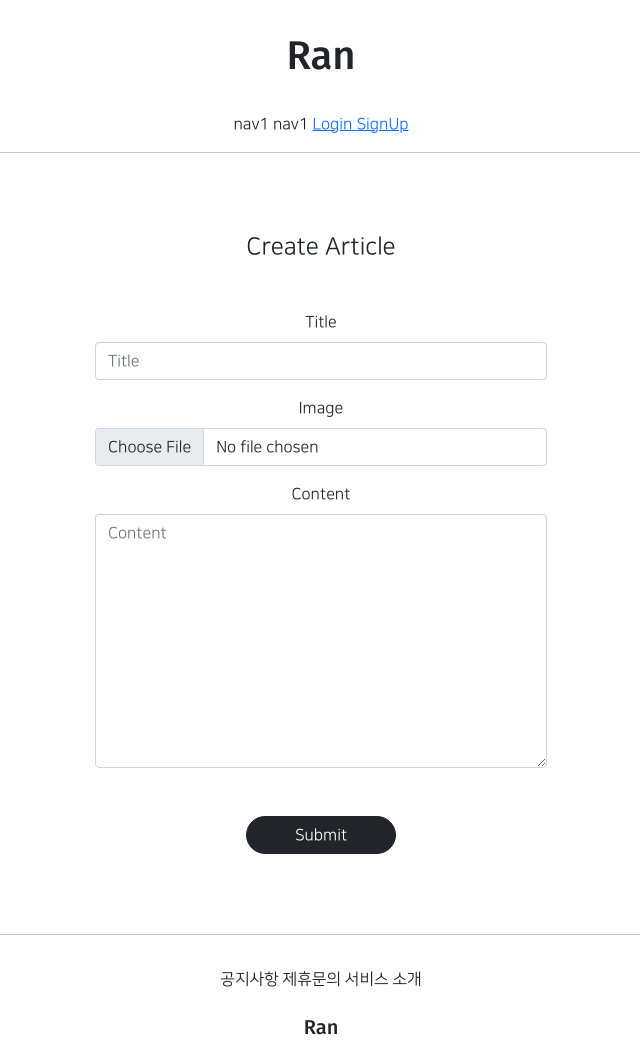
After one commit to lauren0914/project2, a Django app: page /articles/create/ in a window 1280 px wide. The commit adds this page. Shown: the whole page, without its empty margins (319-959 px from the left). Run offline with Django 3.2, Linux system fonts and the light colour scheme; parts of the project's set-up code (start-up, migrations or seed data) failed here and were passed over; some libraries are stand-ins or nearby versions.

Commit message:
8/2 project2 commit 2

```diff
--- a/accountapp/templates/accountapp/detail.html
+++ b/accountapp/templates/accountapp/detail.html
@@ -9,7 +9,7 @@
             {% if target_user.profile %}
 {#                이미지도 출력#}
                 <img src="{{ target_user.profile.image.url }}"
-                     class='profile image m-4'
+                     class='profile_image m-4'
                      alt="profile image">
 
                 <h2 class="NNS_B">
--- /dev/null
+++ b/articleapp/templates/articleapp/create.html
@@ -0,0 +1,19 @@
+{% extends 'base.html' %}}
+{% load bootstrap4 %}
+{% block content %}
+<div class="text-center mw-500 m-auto">
+    <div class="m-5">
+        <h4>Create Article</h4>
+    </div>
+    <div>
+        <form action="{% url 'articleapp:create' %}" method='post' enctype="multipart/form-data">
+            {% csrf_token %}
+            {% bootstrap_form form %}
+            <div class='m-5'>
+                <input type='submit' class='btn btn-dark rounded-pill px-5'>
+            </div>
+        </form>
+    </div>
+</div>
+
+{% endblock %}
--- a/articleapp/urls.py
+++ b/articleapp/urls.py
@@ -1,10 +1,11 @@
 from django.urls import path
 from django.views.generic import TemplateView
 
+from articleapp.views import ArticleCreateView
 
 app_name = 'articleapp'
 
 urlpatterns = [
-    path('list/', TemplateView.as_view(template_name='articleapp/list.html'), name='list')
-
+    path('list/', TemplateView.as_view(template_name='articleapp/list.html'), name='list'),
+    path('create/', ArticleCreateView.as_view(), name='create'),
 ]
--- a/articleapp/views.py
+++ b/articleapp/views.py
@@ -1,3 +1,19 @@
 from django.shortcuts import render
 
 # Create your views here.
+from django.urls import reverse_lazy
+from django.views.generic import CreateView
+
+from articleapp.forms import ArticleCreationForm
+from articleapp.models import Article
+
+
+class ArticleCreateView(CreateView):
+    model = Article
+    form_class = ArticleCreationForm
+    success_url = reverse_lazy('accountapp:hello_world')
+    template_name = 'articleapp/create.html'
+
+    def form_valid(self, form):
+        form.instance.writer = self.request.user
+        return super().form_valid(form)
```
Also changed, not shown: articleapp/migrations/0001_initial.py (added).
